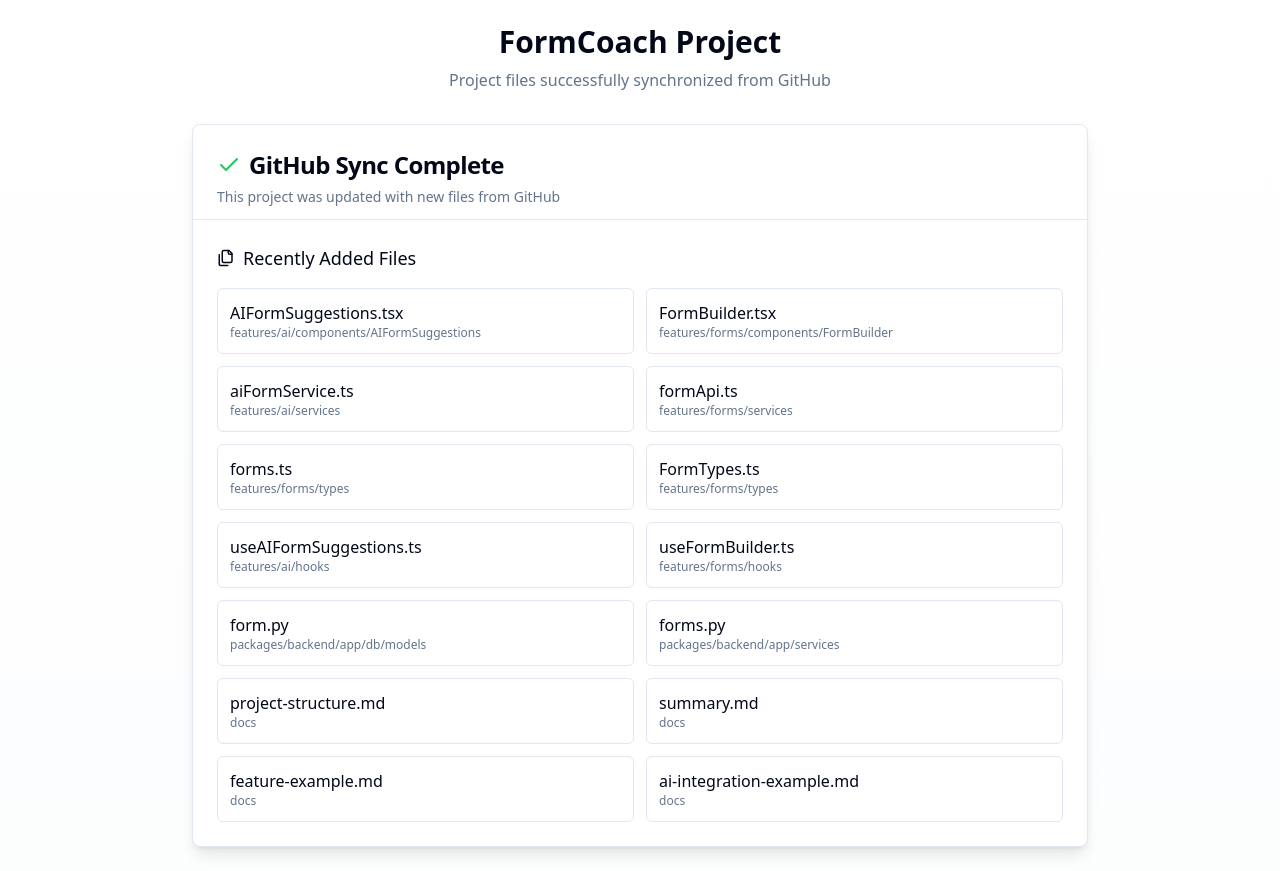
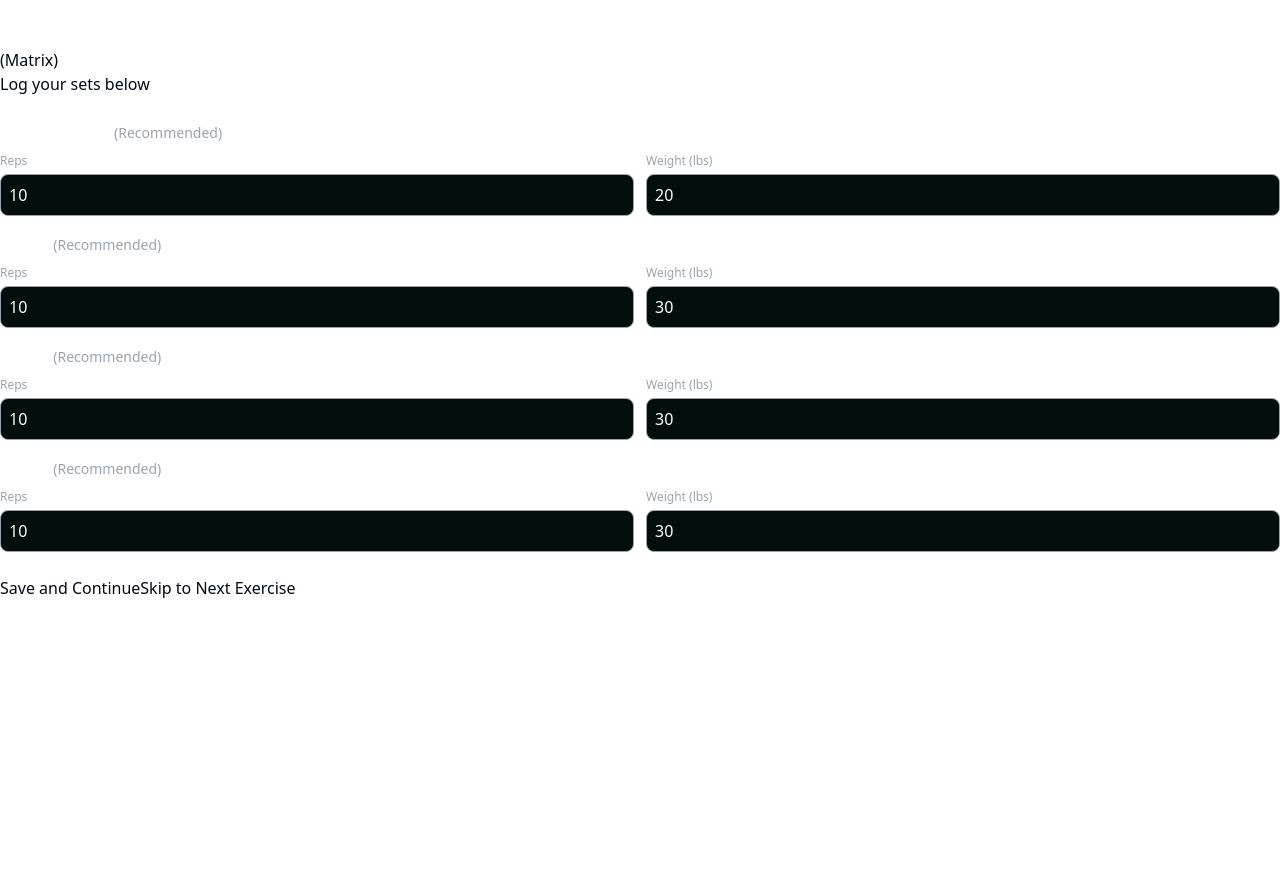
Before and after one commit to Cintegras/formcoach-dev, a React (Vite) app: page / in a window 1280 px wide. After the commit the page ends 800 px from the top, so only its background shows below. Built offline with nearby package versions, Linux system fonts and the light colour scheme.

Commit message:
Code edited in Lovable Code Editor
Edited UI in Lovable

```diff
--- a/src/App.tsx
+++ b/src/App.tsx
@@ -3,7 +3,7 @@ import { Toaster as Sonner } from "@/components/ui/sonner";
 import { TooltipProvider } from "@/components/ui/tooltip";
 import { QueryClient, QueryClientProvider } from "@tanstack/react-query";
 import { BrowserRouter, Routes, Route } from "react-router-dom";
-import Index from "./pages/Index";
+import LogWorkout from "./pages/LogWorkout";
 import NotFound from "./pages/NotFound";
 
 const queryClient = new QueryClient();
@@ -15,8 +15,13 @@ const App = () => (
       <Sonner />
       <BrowserRouter>
         <Routes>
-          <Route path="/" element={<Index />} />
-          {/* ADD ALL CUSTOM ROUTES ABOVE THE CATCH-ALL "*" ROUTE */}
+          {/* 👇 Set LogWorkout as the default page */}
+          <Route path="/" element={<LogWorkout />} />
+
+          {/* You can still route to other pages if needed */}
+          <Route path="/log-workout/:exercise" element={<LogWorkout />} />
+
+          {/* Catch-all 404 page */}
           <Route path="*" element={<NotFound />} />
         </Routes>
       </BrowserRouter>
```
